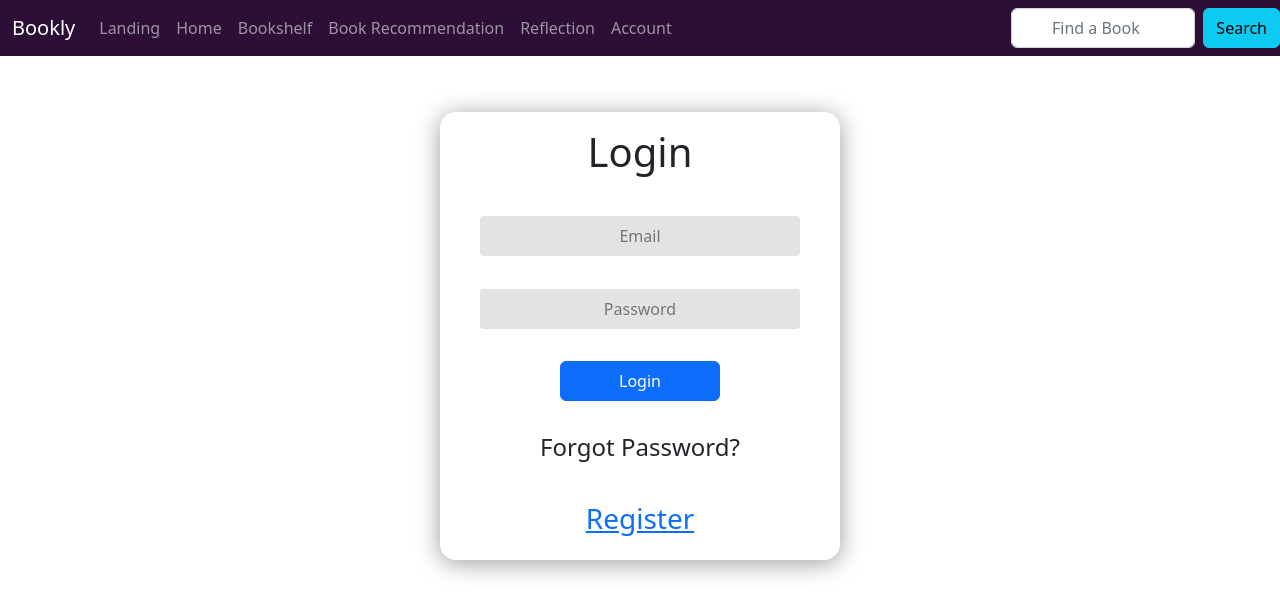
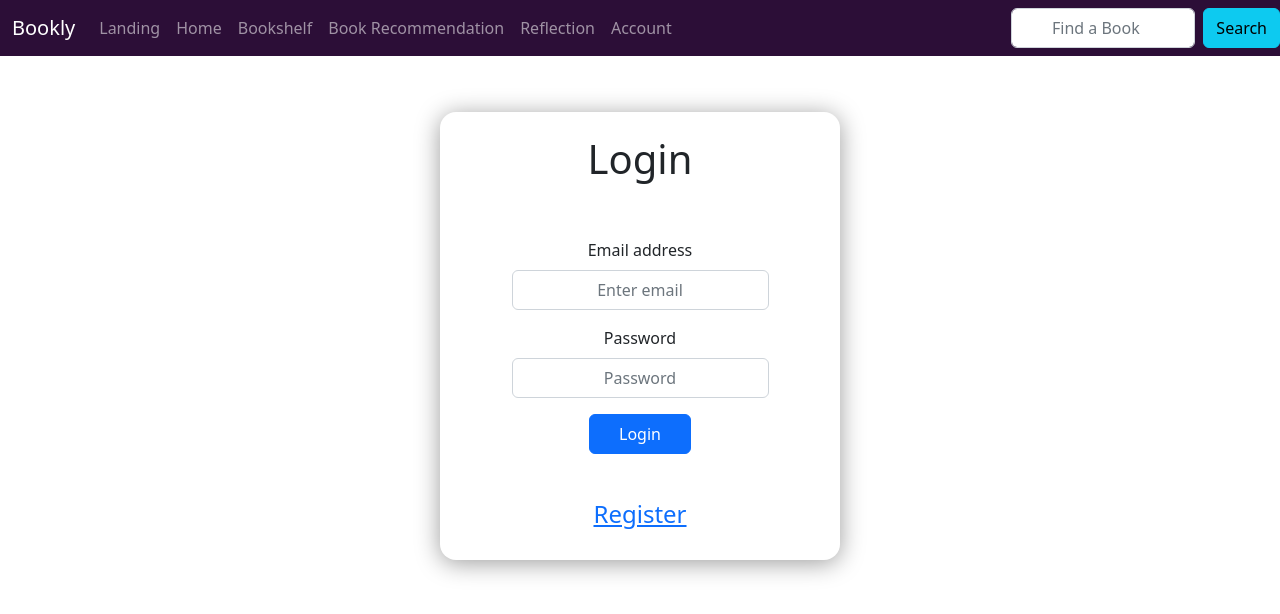
Before and after one commit to josephisaman33/Bookly-Website, a React (Create React App) app: page /login in a window 1280 px wide. Shown: the top 614 px of the page. Built offline with nearby package versions, Linux system fonts and the light colour scheme.

Commit message:
updated to use react bootstrap form

```diff
--- a/src/components/Login/loginform.css
+++ b/src/components/Login/loginform.css
@@ -9,42 +9,6 @@
     height: 70vh;
 }
 
-.page {
-    height: 100vh;
-    width: 100%;
-    display: flex;
-    justify-content: center;
-    align-items: center;
-    background-color: #5552A1;
-}
-
-.cover {
-    background-color: white;
-    width: 25em;
-    height: 28em;
-    position: relative;
-    border-radius: 1em;
-    box-shadow: 0 0.188em 1.550em rgb(156, 156, 156);
-    display: flex;
-    flex-direction: column;
-    align-items: center;
-    justify-content: space-around;
-}
-
-input {
-    border: none;
-    background-color: rgb(229, 226, 226);
-    height: 2.5em;
-    width: 80%;
-    border-radius: 0.25em;
-    text-align: center;
-    padding: 1em;
-}
-
-input:focus {
-    outline-color: rgb(32, 177, 255);
-}
-
 .login-btn {
     width: 40%;
     height: 2.5em;
--- a/src/components/Login/loginform.js
+++ b/src/components/Login/loginform.js
@@ -1,18 +1,30 @@
 import "./loginform.css"
 import Button from 'react-bootstrap/Button';
+import Form from 'react-bootstrap/Form';
 
 const LoginForm = () => {
     return (
         <div className="login-container">
             <div className="cover">
                 <h1>Login</h1>
-                <input type ="text" placeholder="Email"></input>
-                <input type ="password" placeholder="Password"></input>
 
-                <Button variant="primary" className='login-btn'>Login</Button>
+                <Form action="#" className="login-form">
+                    <Form.Group className="mb-3" controlId="formBasicEmail">
+                        <Form.Label>Email address</Form.Label>
+                        <Form.Control type="email" placeholder="Enter email" />
+                    </Form.Group>
 
-                <h4>Forgot Password?</h4>
-                <a href="./Register"><h3>Register</h3></a>
+                    <Form.Group className="mb-3" controlId="formBasicPassword">
+                        <Form.Label>Password</Form.Label>
+                        <Form.Control type="password" placeholder="Password" />
+                    </Form.Group>
+
+                    <Button variant="primary" type="submit" className="login-btn">
+                        Login
+                    </Button>
+                </Form>
+
+                <a href="./Register"><h4>Register</h4></a>
 
             </div>
         </div>
--- a/src/components/Register/registerform.js
+++ b/src/components/Register/registerform.js
@@ -1,16 +1,32 @@
 import "./registerform.css"
 import Button from 'react-bootstrap/Button';
+import Form from 'react-bootstrap/Form';
 
 const RegisterForm = () => {
     return (
         <div className="login-container">
             <div className="cover">
                 <h1>Register</h1>
-                <input type ="text" placeholder="Email"></input>
-                <input type ="password" placeholder="Password"></input>
-                <input type ="phone" placeholder="Phone Number"></input>
+                <Form action="#" className="login-form">
+                    <Form.Group className="mb-3" controlId="formBasicEmail">
+                        <Form.Label>Email address</Form.Label>
+                        <Form.Control type="email" placeholder="Enter email" />
+                    </Form.Group>
 
-                <Button variant="primary" className='login-btn'>Register</Button>
+                    <Form.Group className="mb-3" controlId="formBasicPassword">
+                        <Form.Label>Password</Form.Label>
+                        <Form.Control type="password" placeholder="Password" />
+                    </Form.Group>
+
+                    <Form.Group className="mb-3" controlId="formPhone">
+                        <Form.Label>Phone Number</Form.Label>
+                        <Form.Control type="tel" placeholder="Enter #" />
+                    </Form.Group>
+
+                    <Button variant="primary" type="submit" className="login-btn">
+                        Register
+                    </Button>
+                </Form>
 
                 <a href="./Login"><h4>Back To Login</h4></a>
 
```
